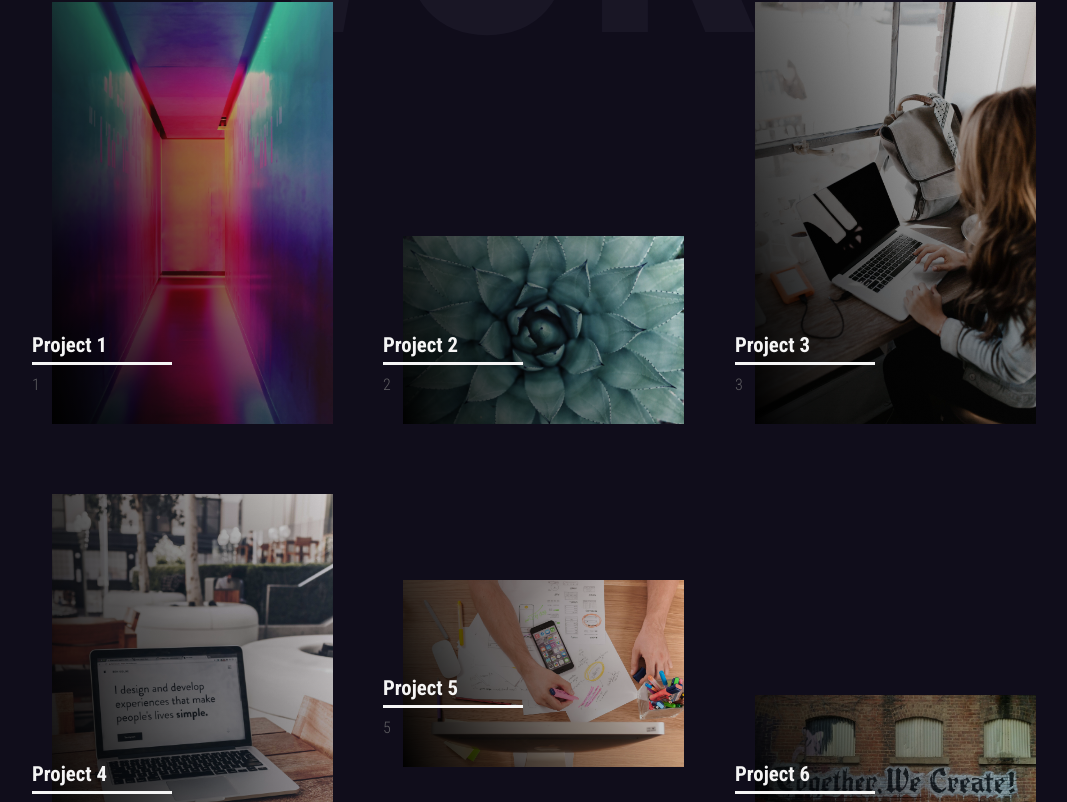
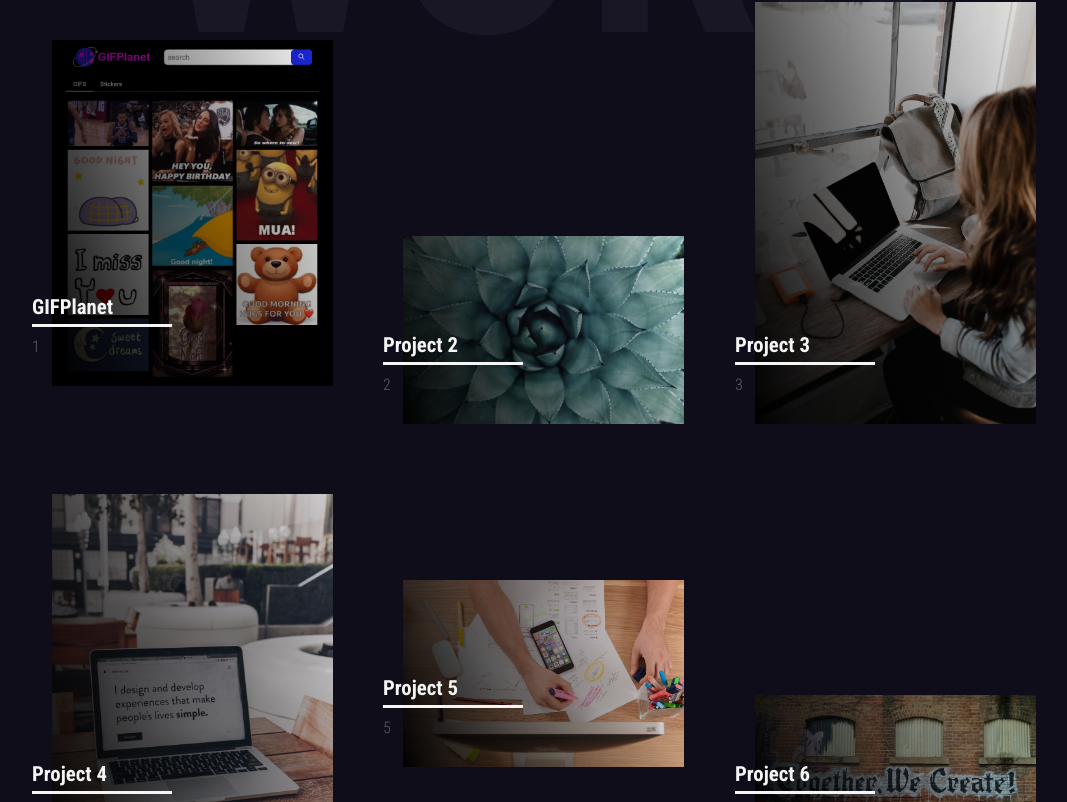
Before and after one commit to Dinesh485/my-portfolio-v2, a React (Create React App) app: page / in a window 1280 px wide. Shown: the part 2132-2934 px from the top of the page, without its empty margins (96-1163 px from the left). Built offline with nearby package versions, Linux system fonts and the light colour scheme; a web font is replaced by a local one.

Commit message:
updated one project

```diff
--- a/src/components/ProjectList.js
+++ b/src/components/ProjectList.js
@@ -1,16 +1,17 @@
 import image1 from '../images/projectImages/project-1.jpg'
 import image2 from '../images/projectImages/project-2.jpg'
-import image3 from '../images/projectImages/project-3.jpg'
+import image3 from '../images/projectImages/GIFPlanet_screenshot.png'
 import image4 from '../images/projectImages/project-4.jpg'
 import image5 from '../images/projectImages/project-5.jpg'
 import image6 from '../images/projectImages/project-6.jpg'
 import image7 from '../images/projectImages/project-7.jpg'
 import image8 from '../images/projectImages/project-8.jpg'
+
 const projects =  [
     {
-        name: '',
+        name: 'GIFPlanet',
         image: image3,
-        url : ''
+        url : 'https://heuristic-hodgkin-a8f129.netlify.app'
     },
     {
         name: '',
```
Also changed, not shown: src/images/projectImages/GIFPlanet_screenshot.png (added).
